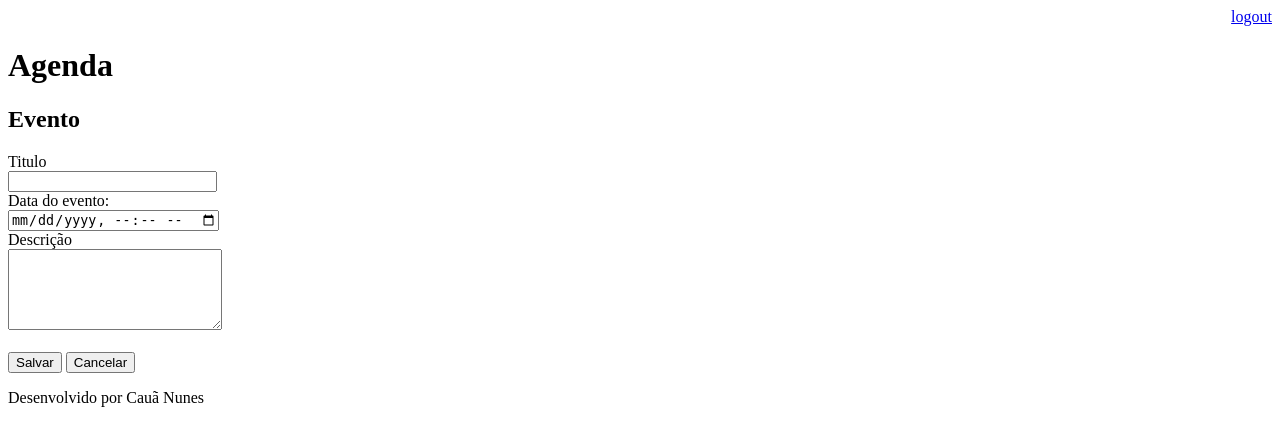
After one commit to Cauanunes91/agenda, a Django app: page /agenda/evento/ in a window 1280 px wide. The commit adds this page. Shown: the top 446 px of the page. Run offline with Django 4.2, Linux system fonts and the light colour scheme.

Commit message:
Incluindo template para inserção de eventos da agenda

```diff
--- a/agenda/urls.py
+++ b/agenda/urls.py
@@ -20,6 +20,8 @@ from django.views.generic import RedirectView
 urlpatterns = [
     path('admin/', admin.site.urls),
     path('agenda/', views.lista_eventos),
+    path('agenda/evento/', views.evento),
+    path('agenda/evento/submit', views.submit_evento),
     path('', RedirectView.as_view(url="/agenda/")),
     path('login/', views.login_user),
     path('login/submit', views.submit_login),
--- a/core/views.py
+++ b/core/views.py
@@ -18,8 +18,27 @@ def lista_eventos(request):
     return render(request, 'agenda.html', dados)
 
 
+def evento(request):
+    return render(request, 'evento.html')
+
+
+@login_required(login_url='/login')
 def login_user(request):
     return render(request, 'login.html')
+
+
+@login_required(login_url='/login')
+def submit_evento(request):
+    if request.POST:
+        titulo = request.POST.get('titulo')
+        data_evento = request.POST.get('data_evento')
+        descricao = request.POST.get('descricao')
+        usuario = request.user
+        Evento.objects.create(titulo=titulo,
+                              data_evento=data_evento,
+                              descricao=descricao,
+                              usuario=usuario)
+    return redirect('/')
 
 
 def logout_user(request):
--- a/templates/agenda.html
+++ b/templates/agenda.html
@@ -2,7 +2,9 @@
 
     {% block content %}
         <h2> Agendamentos</h2>
-
+        <a href="evento/">
+            <button type="button">Novo evento</button>
+        </a>
          <ul style="font-size: 18px">
             {% for evento in evento %}
                  <li> {{ evento.titulo }} - {{ evento.get_data_evento}} </li>
--- /dev/null
+++ b/templates/evento.html
@@ -0,0 +1,25 @@
+{% extends "model-page.html" %}
+
+{% block content %}
+
+<h2>Evento</h2>
+<form action="submit" method="POST">{% csrf_token %}
+    <label>Titulo</label>
+    <br>
+    <input type="text" name="titulo" size="23">
+    <br>
+    <label>Data do evento: </label>
+    <br>
+    <input type="datetime-local" name="data_evento">
+    <br>
+    <label>Descrição</label>
+    <br>
+    <textarea name="Descrição" rows="5" cols="24"></textarea>
+    <br><br>
+    <button type="submit">Salvar</button>
+    <a href="/">
+        <button type="submit">Cancelar</button>
+    </a>
+</form>
+
+{% endblock %}
```
Also changed, not shown: db.sqlite3.
